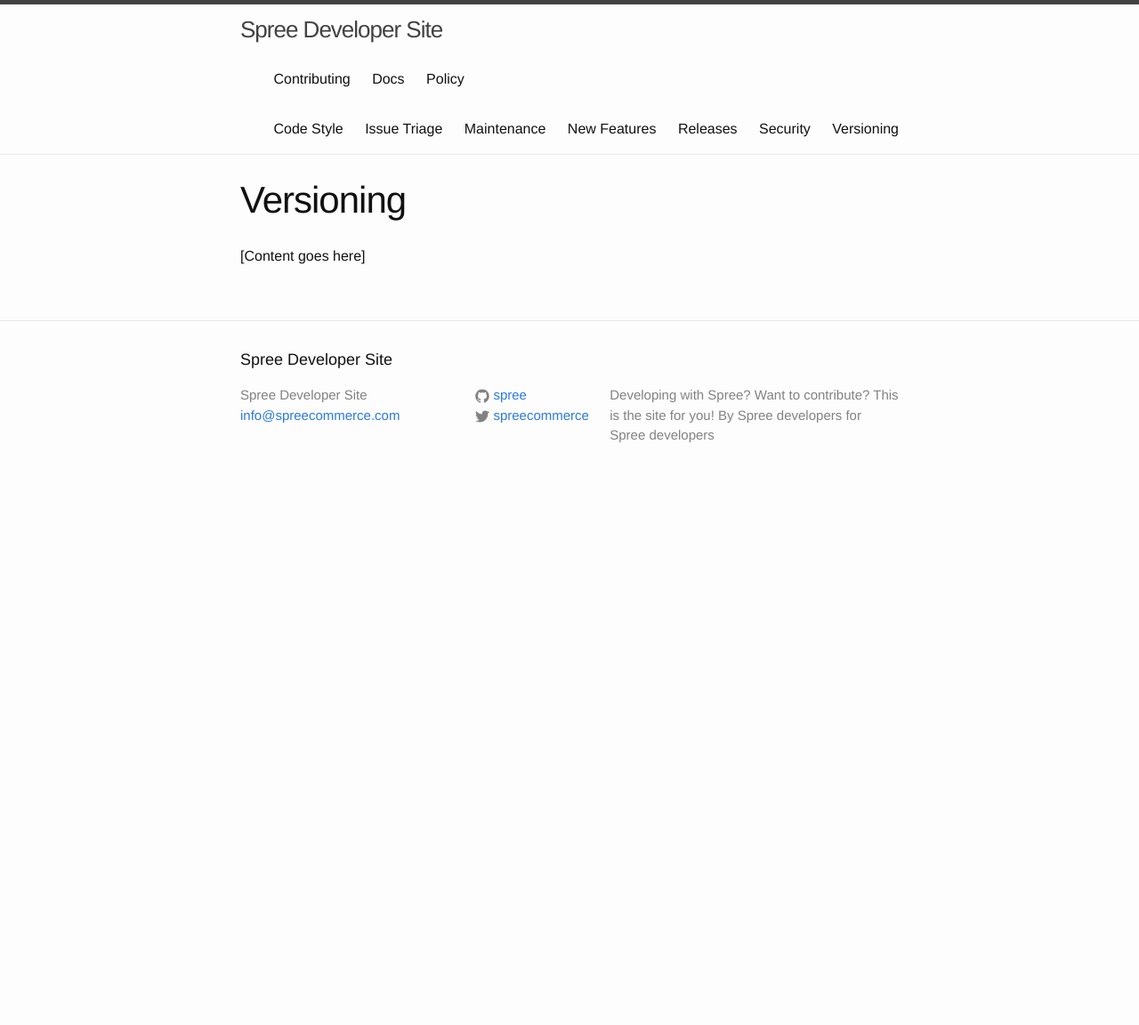
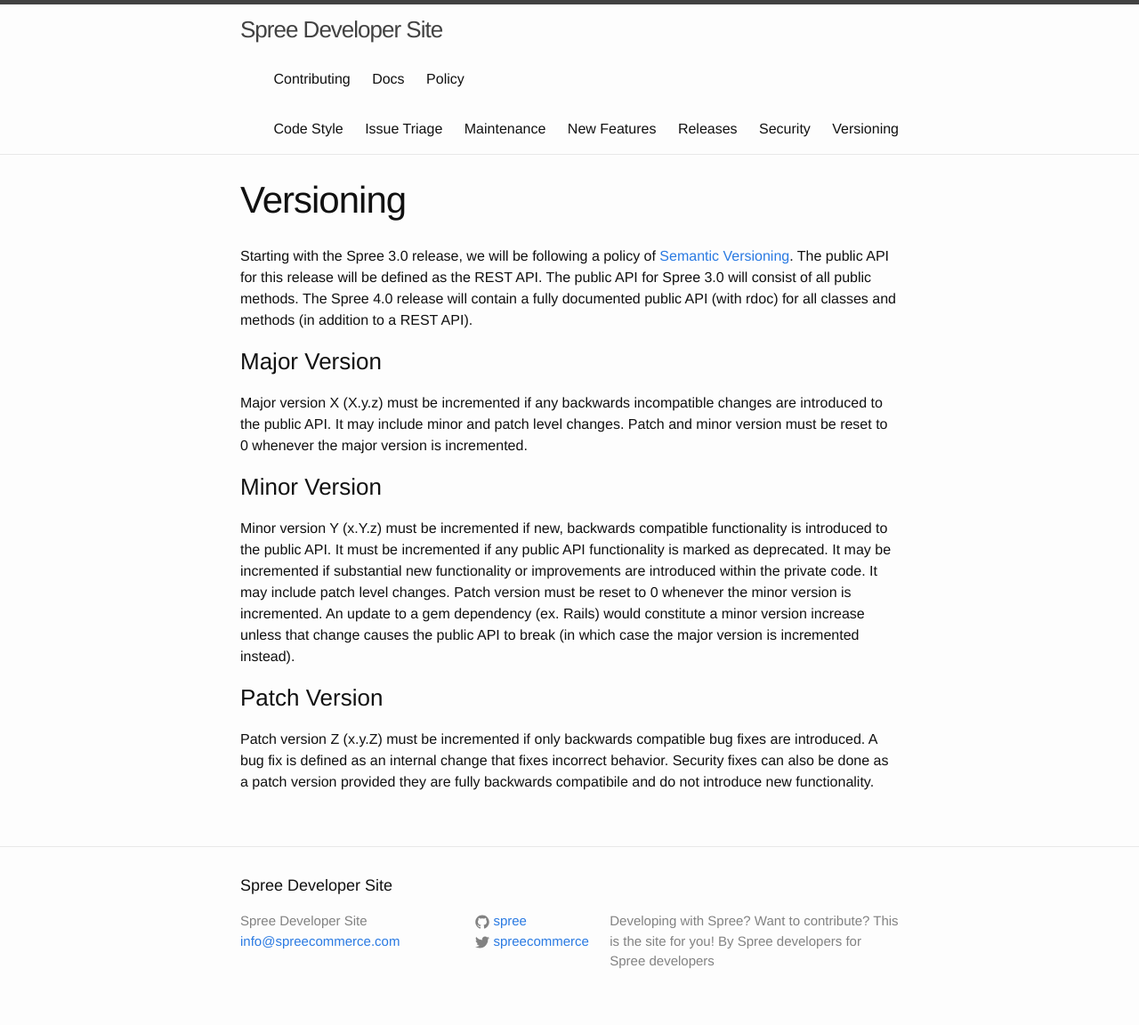
Before and after one commit to Sergey-Rails/dev_site, a Jekyll site: the page built from policy/versioning.md, in a window 1280 px wide. Shown: the whole page at 89% size. Built offline with Jekyll 4.4.1, drawn with Linux system fonts in a browser that asks for light colours; before the commit the page ends 900 px from its top, so only the background shows below that.

Commit message:
Versioning policy

```diff
--- a/policy/versioning.md
+++ b/policy/versioning.md
@@ -5,4 +5,16 @@ title: Versioning
 permalink: /versioning/
 ---
 
-[Content goes here]
+Starting with the Spree 3.0 release, we will be following a policy of [Semantic Versioning](http://semver.org/). The public API for this release will be defined as the REST API. The public API for Spree 3.0 will consist of all public methods.  The Spree 4.0 release will contain a fully documented public API (with rdoc) for all classes and methods (in addition to a REST API).
+
+### Major Version
+
+Major version X (X.y.z) must be incremented if any backwards incompatible changes are introduced to the public API. It may include minor and patch level changes. Patch and minor version must be reset to 0 whenever the major version is incremented.
+
+### Minor Version
+
+Minor version Y (x.Y.z) must be incremented if new, backwards compatible functionality is introduced to the public API. It must be incremented if any public API functionality is marked as deprecated. It may be incremented if substantial new functionality or improvements are introduced within the private code. It may include patch level changes. Patch version must be reset to 0 whenever the minor version is incremented. An update to a gem dependency (ex. Rails) would constitute a minor version increase unless that change causes the public API to break (in which case the major version is incremented instead).
+
+### Patch Version
+
+Patch version Z (x.y.Z) must be incremented if only backwards compatible bug fixes are introduced. A bug fix is defined as an internal change that fixes incorrect behavior. Security fixes can also be done as a patch version provided they are fully backwards compatibile and do not introduce new functionality.
```
